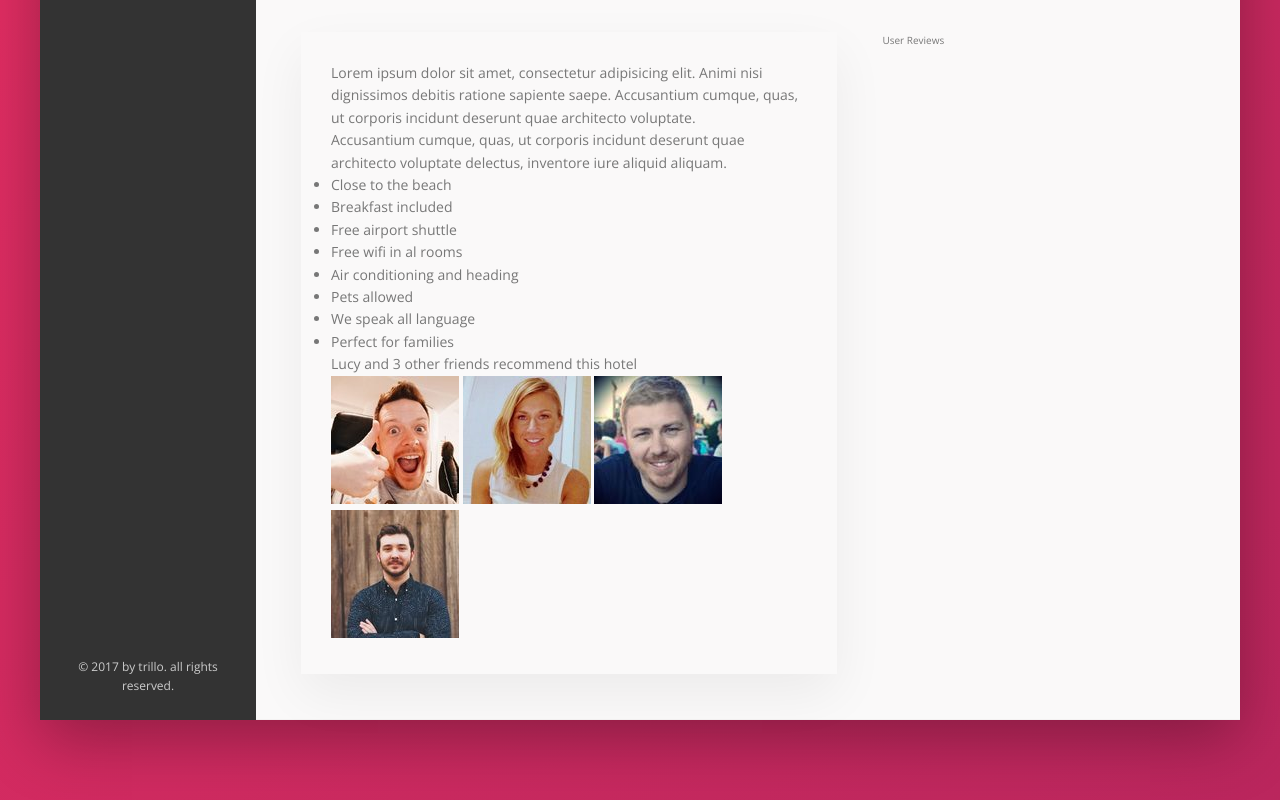
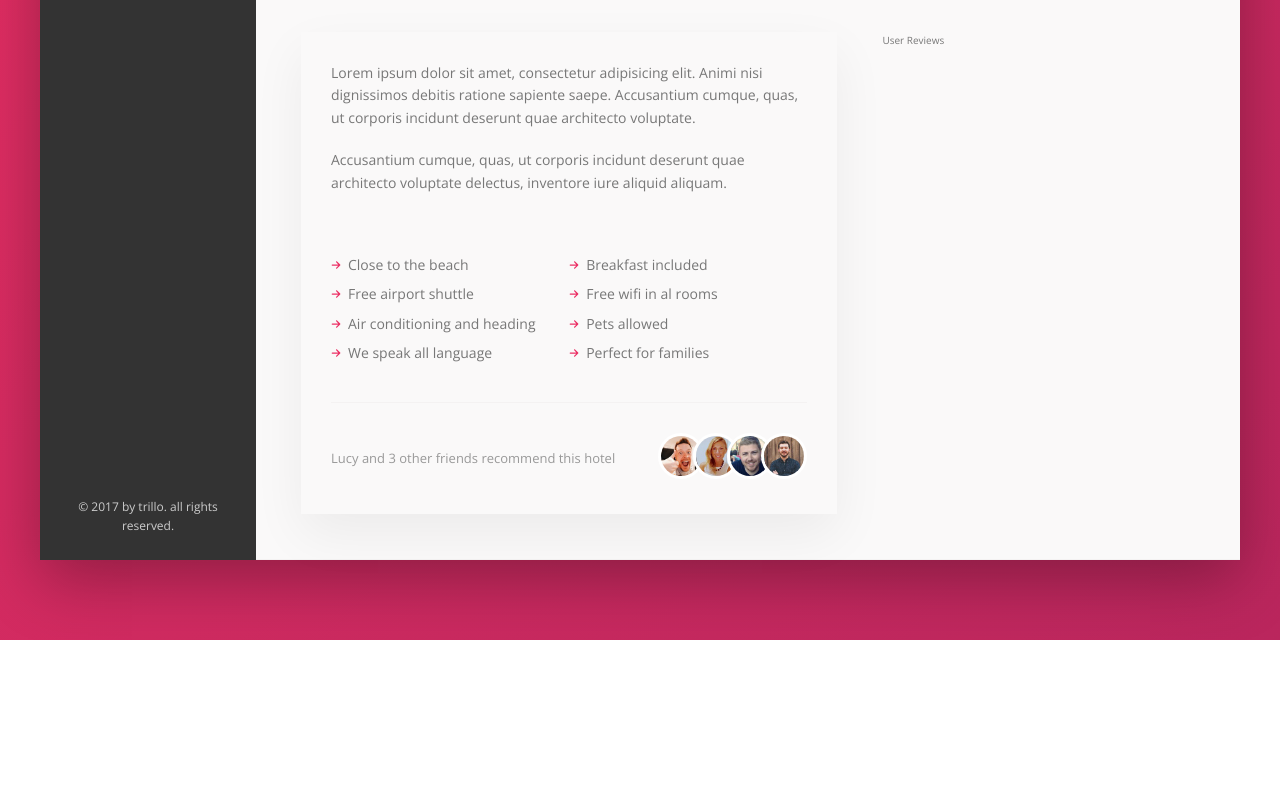
Before and after one commit to acharayaP03/Travel-Advisor, a website: page index.html in a window 1280 px wide. Shown: the part 615-1415 px from the top of the page. After the commit the page ends 1255 px from the top, so only its background shows below. Drawn offline with nearby package versions, Linux system fonts and the light colour scheme; files that its build step writes are made by us from their sources.

Commit message:
recommendation count section

```diff
--- a/sass/_components.scss
+++ b/sass/_components.scss
@@ -304,3 +304,67 @@
     box-shadow: none;
   }
 }
+
+
+///////////////////////////////////////////////
+// paragraph
+
+.paragraph:not(:last-of-type){
+  margin-bottom: 2rem;
+}
+
+.list{
+  list-style: none;
+  padding: 3rem 0;
+  margin: 3rem 0;
+  border-bottom: var(--line);
+
+  display: flex;
+  flex-wrap: wrap;
+
+  &__item{
+    flex: 0 0 50%;
+    margin-bottom: 0.7rem;
+  }
+
+  &__item::before{
+    content: "";
+    display: inline-block;
+    height: 1rem;
+    width: 1rem;
+    margin-right: 0.7rem;
+    //background-image: url("../images/arrow-right2.svg");
+    //background-size: cover;
+
+    background-color: var(--color-primary);
+    -webkit-mask-image: url("../images/arrow-right2.svg");
+    -webkit-mask-size: cover;
+  }
+}
+
+.recommend{
+  font-size: 1.3rem;
+  color: var(--color-grey-dark-3);
+
+  display: flex;
+  align-items: center;
+
+  &__count {
+    margin-right: auto;
+  }
+
+  &__photo {
+    box-sizing: content-box;
+    display: inline-block;
+    border-radius: 50%;
+    height: 4rem;
+    width: 4rem;
+    object-fit: cover;
+    border: 3px solid #fff;
+
+    &:not(:last-child){
+      margin-right: -1.5rem;
+
+    }
+  }
+}
```
Also changed, not shown: images/arrow-right2.svg (renamed from images/svgs/arrow-right2.svg).
